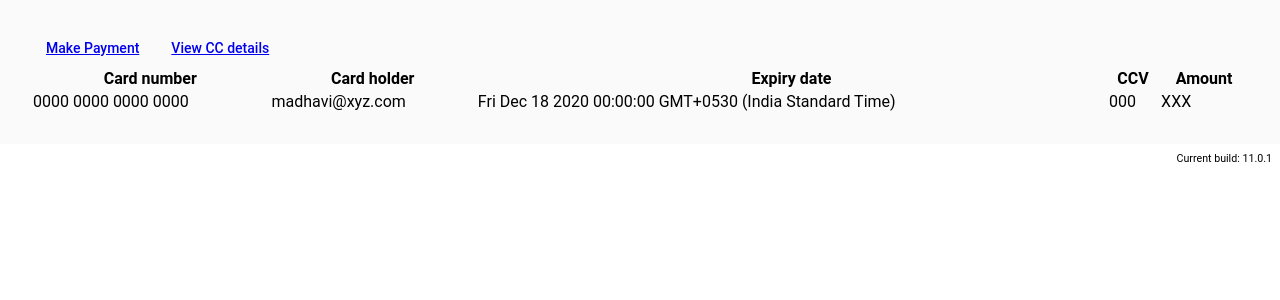
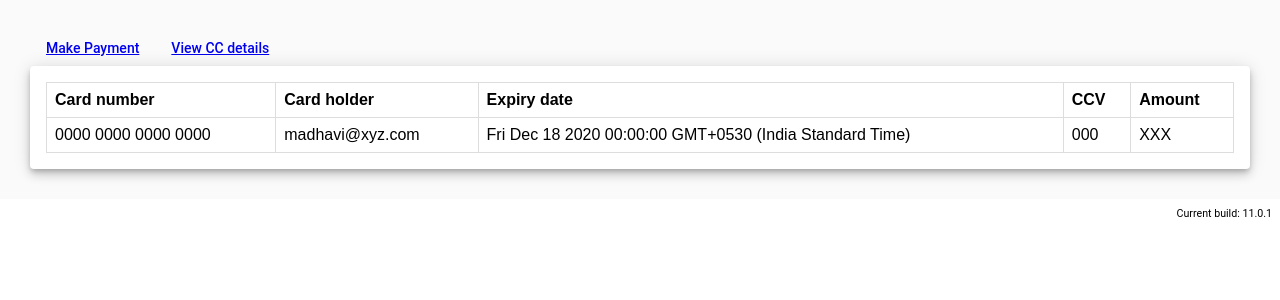
Before and after one commit to madhaviku/angular-mk, an Angular app: page /cc-details in a window 1280 px wide. Shown: the top 300 px of the page. Built offline with nearby package versions, Linux system fonts and the light colour scheme.

Commit message:
2 files modified

```diff
--- a/src/app/cc-details/cc-details.component.css
+++ b/src/app/cc-details/cc-details.component.css
@@ -1,3 +1,15 @@
 table {
+  font-family: arial, sans-serif;
+  border-collapse: collapse;
   width: 100%;
 }
+
+td, th {
+  border: 1px solid #dddddd;
+  text-align: left;
+  padding: 8px;
+}
+
+tr:nth-child(even) {
+  background-color: #dddddd;
+}
--- a/src/app/cc-details/cc-details.component.html
+++ b/src/app/cc-details/cc-details.component.html
@@ -1,4 +1,4 @@
-<div class="scroll-container mat-elevation-z0">
+<mat-card class="scroll-container mat-elevation-z6">
 	<table>
 		<thead>
 			<tr>
@@ -19,4 +19,4 @@
 			</tr>
 		</tbody>
 	</table>
-</div>
+</mat-card>
```
